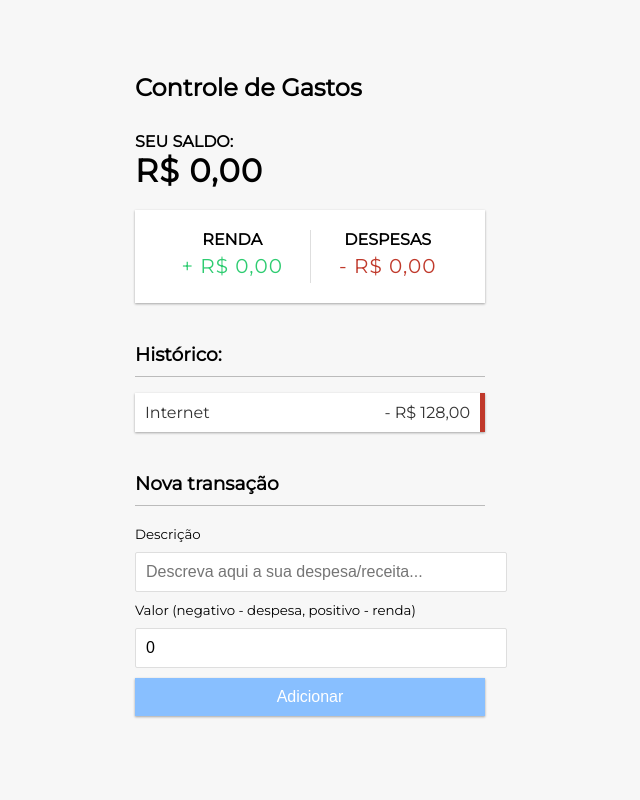
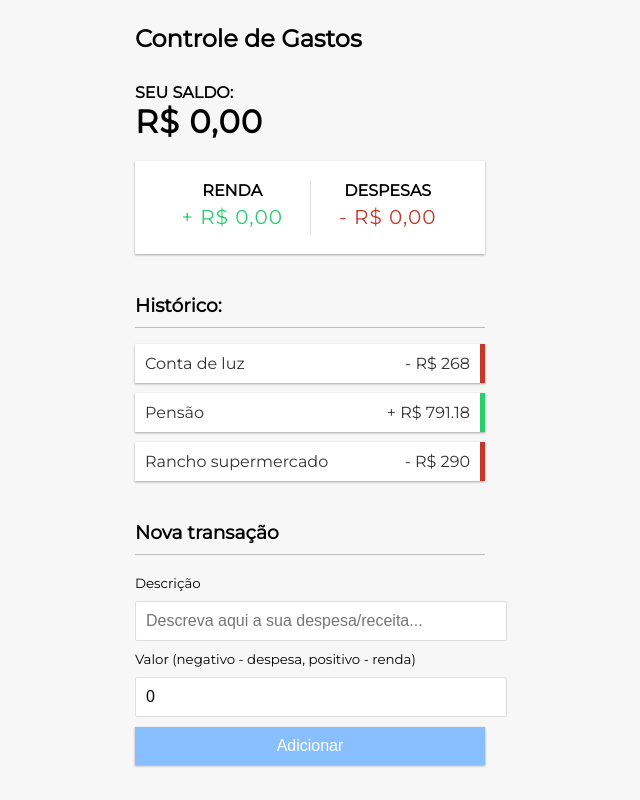
Before and after one commit to Mourinha1994/ExpenseTracker, a React (Create React App) app: page / in a window 1280 px wide. Shown: the whole page, without its empty margins (330-970 px from the left). Built offline with nearby package versions, Linux system fonts and the light colour scheme.

Commit message:
populating the list of transactions from the global state

```diff
--- /dev/null
+++ b/src/components/Transaction.js
@@ -0,0 +1,15 @@
+import React from 'react'
+
+export const Transaction = ({ transaction }) => {
+    const sign = transaction.amount < 0 ? '-' : '+'
+
+    return (
+        <div>
+            <li className={transaction.amount < 0 ? 'minus' : 'plus'}>
+                { transaction.text }
+                <span> {sign} R$ { Math.abs(transaction.amount) }</span>
+                <button className="delete-btn">x</button>
+            </li>
+        </div>
+    )
+}
--- a/src/components/TransactionList.js
+++ b/src/components/TransactionList.js
@@ -1,13 +1,17 @@
-import React from 'react'
+import React, { useContext } from 'react'
+import { GlobalContext } from '../context/GlobalState'
+import { Transaction } from './Transaction'
 
 export const TransactionList = () => {
+    const { transactions } = useContext(GlobalContext)
+
+    console.log(transactions)
+
     return (
         <div>
             <h3>Histórico:</h3>
             <ul className="list">
-                <li className="minus">
-                    Internet <span>- R$ 128,00</span> <button className="delete-btn">x</button>
-                </li>
+                { transactions.map(transaction => (<Transaction key={transaction.id} transaction={transaction}/>)) }
             </ul>
         </div>
     )
```
